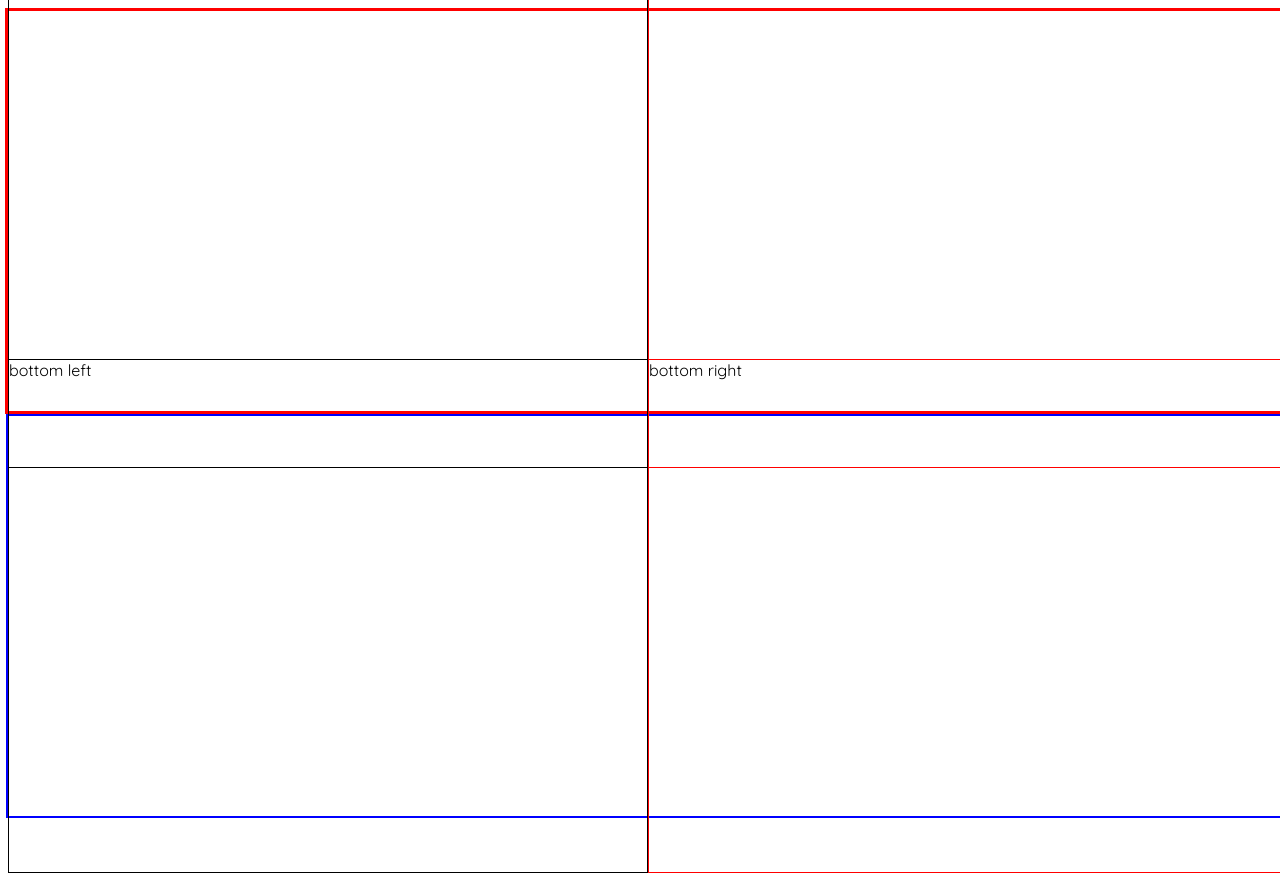
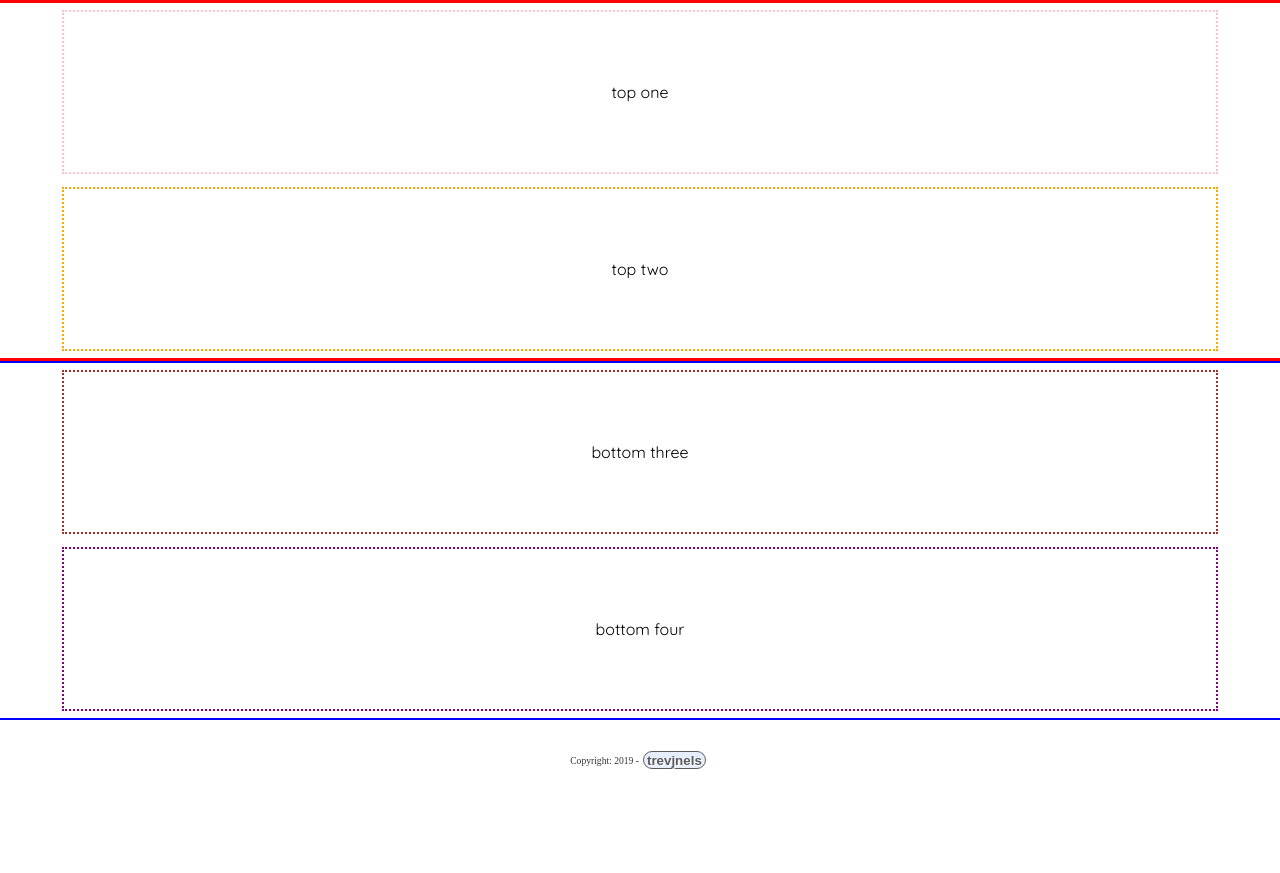
Before and after one commit to trevjnels/starterKit, a website: page index.html in a window 1280 px wide. After the commit the page ends 800 px from the top, so only its background shows below. Drawn offline with Linux system fonts and the light colour scheme.

Commit message:
now its ready -jquery version

```diff
--- a/index.html
+++ b/index.html
@@ -14,37 +14,37 @@
 </head>
 
 <body>
-
-  <div class="container flex main flex-col">
+  <div class="container  flex flex-col">
+    <div class="main flex flex-col">
 
 
-    <div class="top flex flex-row">
+      <div class="top flex flex-col">
 
-      <div class=" top-left left">
+        <div class="one top-one cube flex">
           <!-- INSERT CODE HERE -->
-        top left
+          top one
           <!-- INSERT CODE HERE  -->
         </div>
-      <div class="right top-right">
+        <div class="two top-two cube flex">
           <!-- INSERT CODE HERE -->
-        top right
+          top two
           <!-- INSERT CODE HERE  -->
         </div>
 
       </div>
 
 
-    <div class="bottom flex flex-row">
+      <div class="bottom flex flex-col">
 
-      <div class=" bottom-left left">
+        <div class="three bottom-three cube flex">
           <!-- INSERT CODE HERE -->
-        bottom left
+          bottom three
           <!-- INSERT CODE HERE  -->
         </div>
 
-      <div class="right bottom-right">
+        <div class="four bottom-four cube flex">
           <!-- INSERT CODE HERE -->
-        bottom right
+          bottom four
           <!-- INSERT CODE HERE -->
         </div>
       </div>
@@ -52,6 +52,11 @@
 
     </div>
 
+    <footer class="footer  flex flex-row">
+      Copyright: 2019 - <button class="github-button button" name="github" type="button">trevjnels</button>
+    </footer>
+
+  </div>
 </body>
 <script language="JavaScript" type="text/javascript" src=index.js></script>
 
--- a/index.js
+++ b/index.js
@@ -0,0 +1,5 @@
+$(".github-button").on("click", function(e) {
+  e.preventDefault();
+  console.log("click");
+  window.open("https://trevjnels.github.io/portfolio/", "_blank");
+});
--- a/package.json
+++ b/package.json
@@ -9,6 +9,7 @@
   "author": "",
   "license": "ISC",
   "dependencies": {
-    "express": "^4.16.4"
+    "express": "^4.16.4",
+    "nodemon": "^1.18.10"
   }
 }
--- a/style.css
+++ b/style.css
@@ -1,38 +1,96 @@
-/* container flex main flex-row
-left flex flex-col
-top-left-js top flex flex-col
-bottom bottom-left-js flex
-right flex flex-col
-top-right-js top flex flex-col
-bottom bottom-right-js flex */
+/* element based cs */
+body {
+  margin: 0;
+}
+
+button {
+  display: inline-block;
+  border: none;
+  margin: 4px;
+  padding: .6px 3px;
+  ;
+  font-weight: bold;
+  opacity: .8;
+  border-radius: 10px;
+  border: black 1px solid;
+  background-color: rgb(219, 232, 255);
+  text-shadow: 1px 1px 1px white;
+}
+
+button:hover {
+  background-color: lightgreen;
+}
+
+button:active {
+  background-color: lightpink;
+}
+
+/* element based cs */
+/* class-based below */
+/*  dimensions begin*/
+.container {
+  height: 100vh;
+  width: 100vw;
+}
+
 .main {
-  width: 100vw;
-  height: 100vh;
+  width: 100%;
+  height: 90%;
   font-family: 'Quicksand', sans-serif;
 }
 
 .top {
-  height: 50vh;
-  width: 100vw;
+  height: 50%;
+  width: 100%;
   border: 3px solid red;
 }
 
 .bottom {
-  height: 50vh;
-  width: 100vw;
+  height: 50%;
+  width: 100%;
   border: 2px solid blue;
 }
 
 .left {
-  width: 50vw;
-  height: 40vw;
+  width: 90%;
+  height: 90%;
   border: 1px solid black;
 }
 
 .right {
-  width: 50vw;
-  height: 40vw;
+  width: 90%;
+  height: 90%;
   border: 1px solid red;
+}
+
+.cube {
+  border: 2px dotted black;
+  width: 90%;
+  height: 45%;
+}
+
+/*  dimensions end */
+.one {
+  border-color: pink;
+}
+
+.two {
+  border-color: orange;
+}
+
+.three {
+  border-color: brown;
+}
+
+.four {
+  border-color: purple;
+}
+
+.footer {
+  opacity: .8;
+  font-size: .6em;
+  height: 10%;
+  align-self: center;
 }
 
 .flex {
@@ -43,32 +101,43 @@ bottom bottom-right-js flex */
 
 .flex-row {
   flex-direction: row;
+  justify-content: space-between;
 }
 
 .flex-col {
   flex-direction: column;
 }
 
+/*  */
+/* MEDIA QUERIES: */
 @media screen and (max-width: 400px) {
-  * {
-    /* background-color: lightblue; */
-  }
+  /* phones */
+  /* * {
+    background-color: lightblue;
+  } */
+  /*  */
 }
 
 @media screen and (min-width: 401px) {
-  * {
-    /* background-color: lightpink; */
-  }
+  /* tablet  */
+  /* * {
+    background-color: lightpink;
+  } */
+  /*  */
 }
 
 @media screen and (min-width: 768px) {
-  * {
-    /* background-color: lightgreen; */
-  }
+  /* laptop */
+  /* * {
+    background-color: lightgreen;
+  } */
+  /*  */
 }
 
 @media screen and (min-width: 1201px) {
-  * {
-    /* background-color: lightyellow; */
-  }
+  /* desktop */
+  /* * {
+    background-color: lightyellow;
+  } */
+  /*  */
 }
```
Also changed, not shown: 1 other file. Lines whose indentation alone changed are shown as unchanged.
